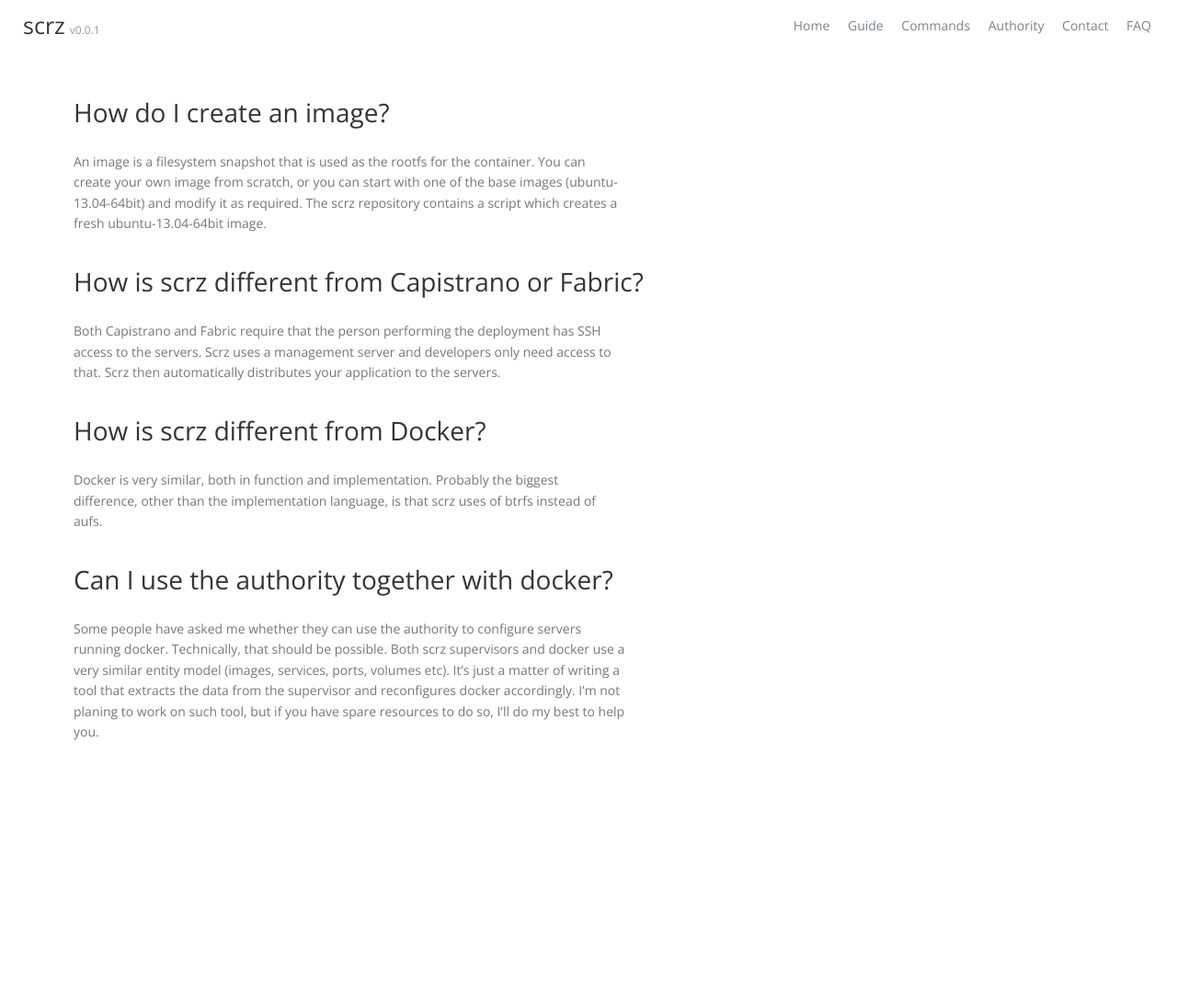
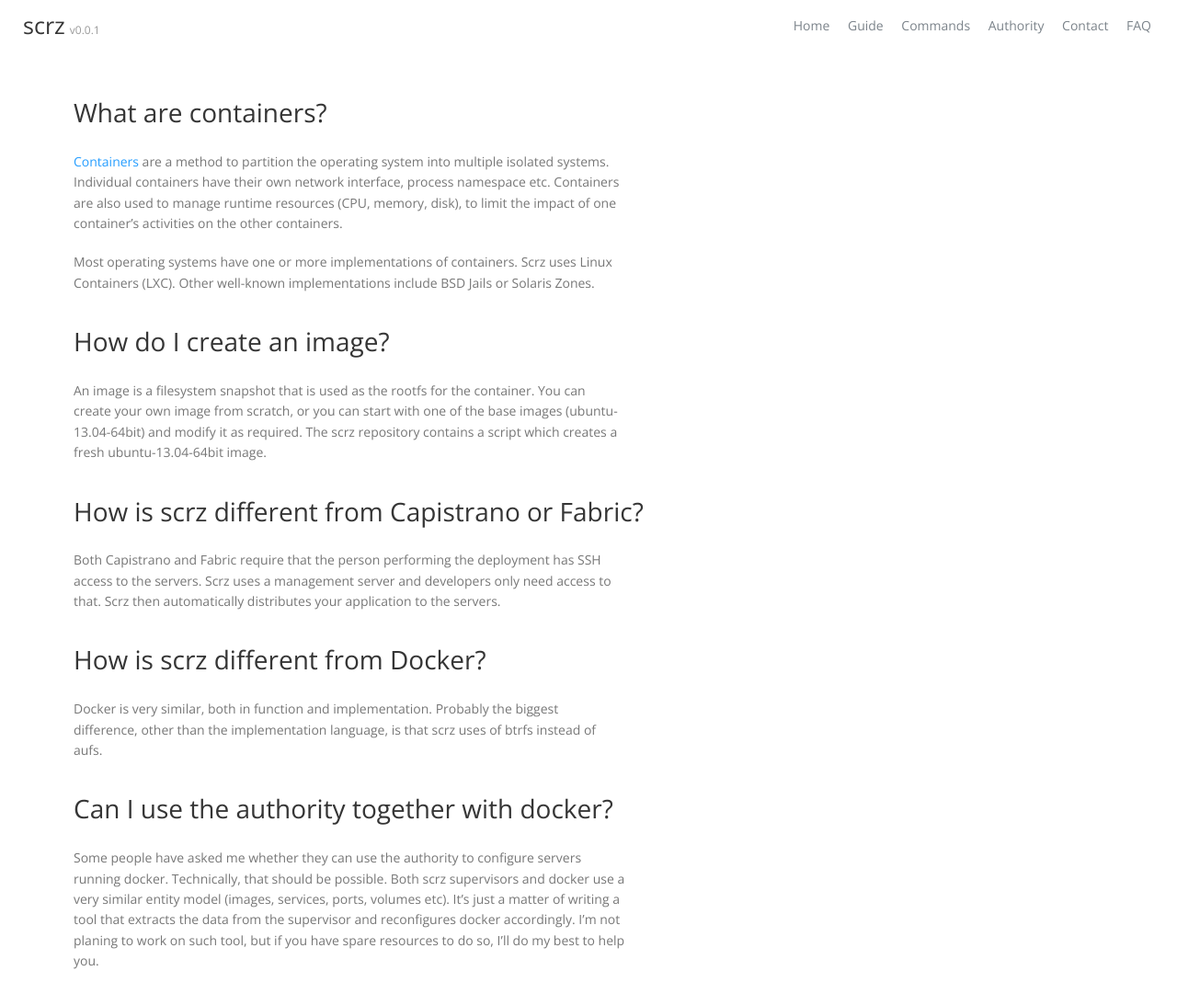
Before and after one commit to jgable/scrz.github.io, a Jekyll site: the page built from faq.md, in a window 1280 px wide and 1137 px high. Shown: the top 1093 px of the window at 92% size. Built offline with Jekyll 4.4.1, drawn with Linux system fonts in a browser that asks for light colours; nearby versions of some CDN libraries; comment, search, counter and statistics services are not loaded.

Commit message:
FAQ: explain what containers are

```diff
--- a/faq.md
+++ b/faq.md
@@ -2,6 +2,21 @@
 layout: default
 title: scrz
 ---
+
+## What are containers?
+
+[Containers][oslv] are a method to partition the operating system into
+multiple isolated systems. Individual containers have their own network
+interface, process namespace etc. Containers are also used to manage runtime
+resources (CPU, memory, disk), to limit the impact of one container's
+activities on the other containers.
+
+Most operating systems have one or more implementations of containers. Scrz
+uses Linux Containers (LXC). Other well-known implementations include BSD
+Jails or Solaris Zones.
+
+[oslv]: https://en.wikipedia.org/wiki/Operating_system-level_virtualization
+
 
 ## How do I create an image?
 
```
